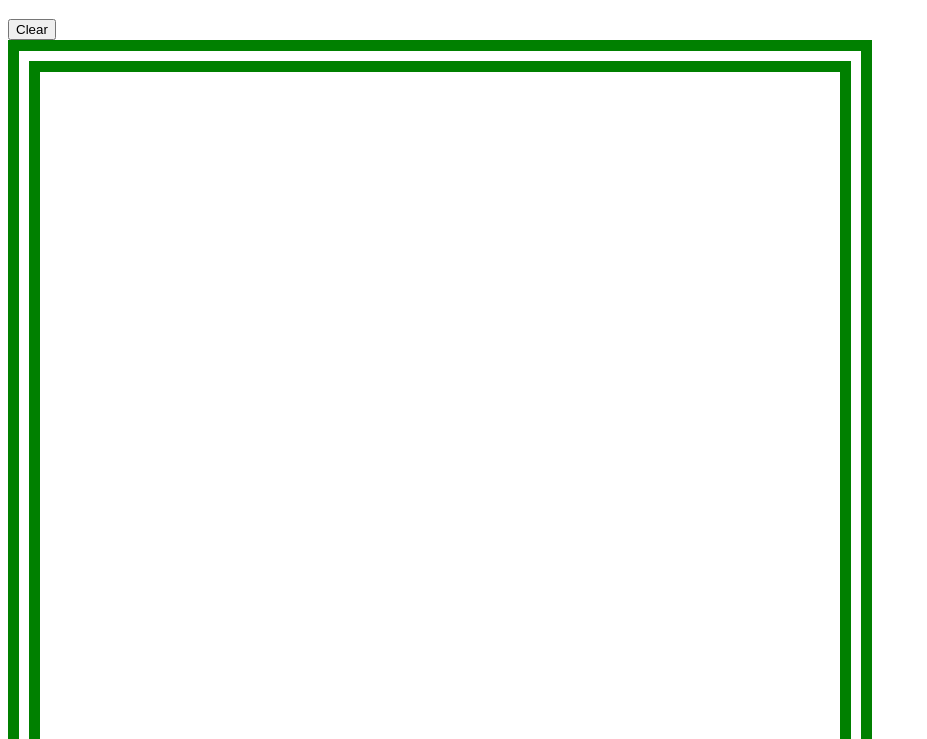
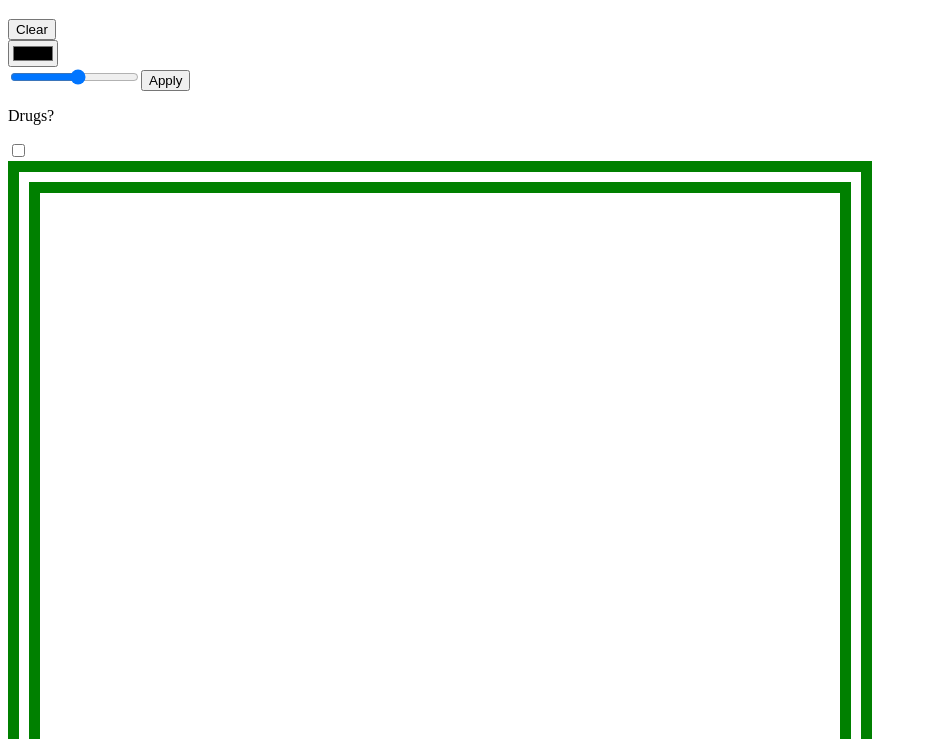
Before and after one commit to Seen3/SketchSite, a plain HTML site: page index.html in a window 1280 px wide. Shown: the part 61-800 px from the top of the page, without its empty margins (0-927 px from the left). Drawn offline with Linux system fonts and the light colour scheme.

Commit message:
Update index.html

```diff
--- a/index.html
+++ b/index.html
@@ -6,11 +6,23 @@
     <meta name="viewport" content="width=device-width, initial-scale=1.0">
     <title>Sketch</title>
     <link rel="icon" href="https://image.flaticon.com/icons/png/128/37/37129.png" type="image/icon type">
+    <link rel="stylesheet" href="style.css">
     <script src="script.js" defer></script>
 </head>
 <body>
+    <div id="controls">
     <h1>Sketch!!</h1>
     <button onclick="clr();">Clear</button>
+    <br>
+    <input type="color" id="col" />
+    <br>
+    <input type='range' min=1 max=16 id='boxnum'/><button onclick="removeBoxes()">Apply</button>
+    <br>
+    <p>Drugs?</p><input type="checkbox" id="drugged">
+</div>
     <div id="board"></div>
 </body>
+<footer>
+
+</footer>
 </html>
```
